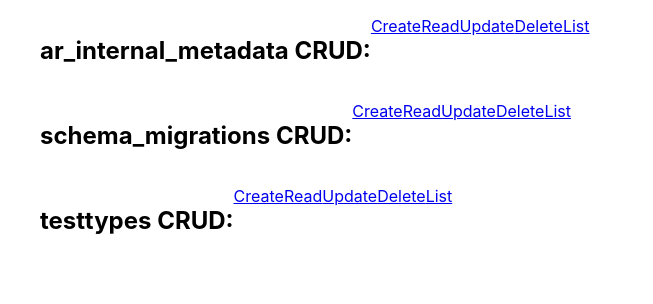
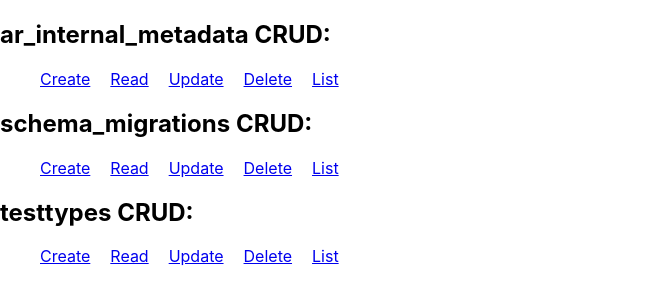
Before and after one commit to voscarmv/formify_rails, a React (Create React App) app: page / in a window 1280 px wide. Shown: the top 304 px of the page, without its empty margins (0-653 px from the left). Built offline with nearby package versions, Linux system fonts and the light colour scheme.

Commit message:
Fixed list margins

```diff
--- a/src/App.css
+++ b/src/App.css
@@ -1,6 +1,10 @@
 ul {
   display: flex;
   list-style-type: none;
+}
+
+li {
+  margin-right: 20px;
 }
 
 .App {
--- a/src/App.js
+++ b/src/App.js
@@ -18,14 +18,16 @@ function App() {
     <Router>
       {tables.map(
         t => (
+          <>
+            <h2>{t} CRUD:</h2>
             <ul>
-            <h2>{t} CRUD:</h2>
               <li><Link to={`/create/${t}`}>Create</Link></li>
               <li><Link to={`/read/${t}/1`}>Read</Link></li>
               <li><Link to={`/update/${t}/1`}>Update</Link></li>
               <li><Link to={`/delete/${t}/1`}>Delete</Link></li>
               <li><Link to={`/list/${t}`}>List</Link></li>
             </ul>
+          </>
         )
       )}
       <Switch>
```
Lines whose indentation alone changed are shown as unchanged.
